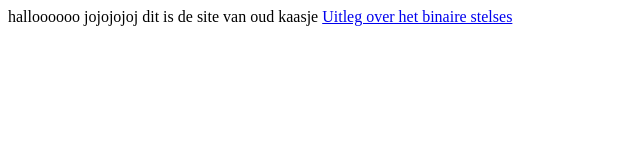
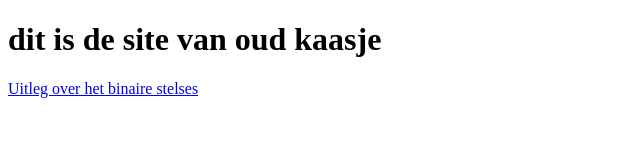
Before and after one commit to OudKaasje/OudKaasje.github.io, a plain HTML site: page index.html in a window 1280 px wide. Shown: the whole page, without its empty margins (0-640 px from the left). Drawn offline with Linux system fonts and the light colour scheme.

Commit message:
aanpassing

```diff
--- a/index.html
+++ b/index.html
@@ -5,9 +5,7 @@
         <meta charset="utf-8">
     </head>
     <body>
-
-        halloooooo
-        jojojojoj dit is de site van oud kaasje
-        <a href="binairstelsel.html"> Uitleg over het binaire stelses</a>
+        <h1> dit is de site van oud kaasje</h1>
+       <p1><a href="binairstelsel.html"> Uitleg over het binaire stelses</a></p1>
     </body>
 </html>
```
